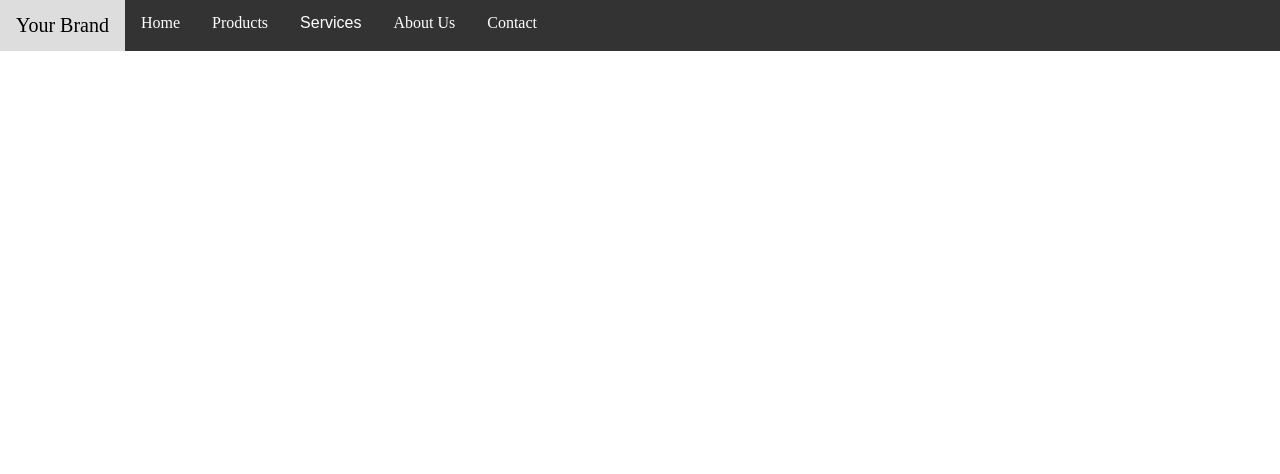
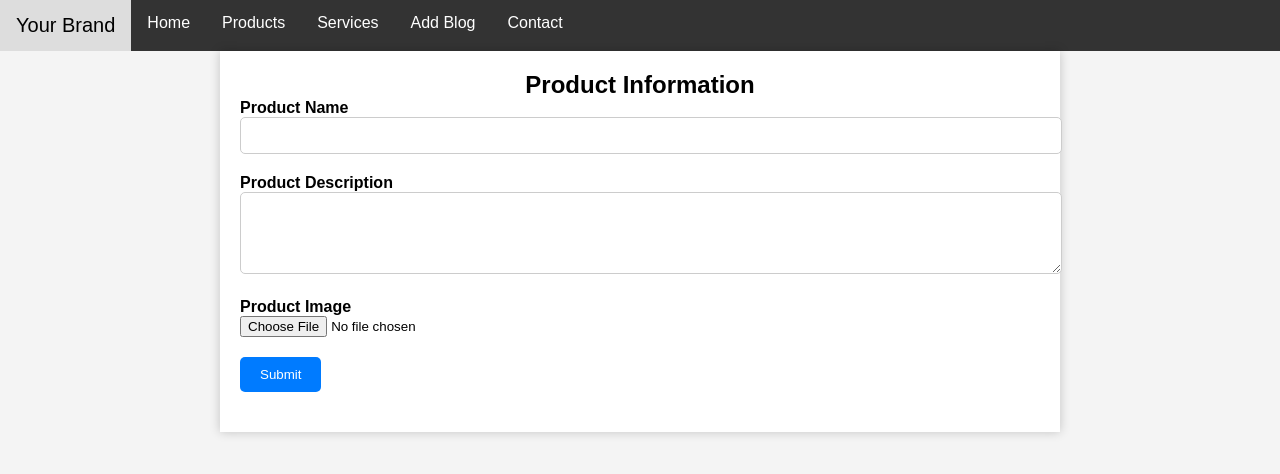
Before and after one commit to aryanpariyarofficial/product-crud, a React (Vite) app: page /add-product in a window 1280 px wide. Shown: the top 474 px of the page. Built offline with nearby package versions, Linux system fonts and the light colour scheme.

Commit message:
some more modification

```diff
--- a/src/App.jsx
+++ b/src/App.jsx
@@ -2,6 +2,7 @@ import './App.css';
 import {BrowserRouter, Route, Routes} from 'react-router-dom'
 import Home from './pages/Home/Home';
 import Navbar from './pages/Navbar/Navbar';
+import AddProduct from './pages/AddProduct/AddProduct';
 
 
 function App() {
@@ -13,6 +14,7 @@ function App() {
      <Navbar/>
      <Routes>
       <Route path='/' element={<Home/>}/>
+      <Route path='/add-product' element={<AddProduct/>}/>
      </Routes>
      </BrowserRouter>
     </>
--- /dev/null
+++ b/src/pages/AddProduct/AddProduct.jsx
@@ -0,0 +1,32 @@
+import React from 'react'
+import './addProduct.css';
+
+const AddProduct = () => {
+  return (
+    <div className="container">
+        <h2>Product Information</h2>
+        <form>
+            <div className="form-group">
+                <label htmlFor="product-name">Product Name</label>
+                <input type="text" id="product-name" name="product-name" required />
+            </div>
+
+            <div className="form-group">
+                <label htmlFor="product-description">Product Description</label>
+                <textarea id="product-description" name="product-description" rows="4" required></textarea>
+            </div>
+
+            <div className="form-group">
+                <label htmlFor="product-image">Product Image</label>
+                <input type="file" id="product-image" name="product-image" accept="image/*" required />
+            </div>
+
+            <div className="form-group">
+                <button type="submit" className="submit-button">Submit</button>
+            </div>
+        </form>
+    </div>
+  )
+}
+
+export default AddProduct;
--- /dev/null
+++ b/src/pages/AddProduct/addProduct.css
@@ -0,0 +1,56 @@
+ /* Basic CSS styling for the form */
+ body {
+    font-family: Arial, sans-serif;
+    background-color: #f4f4f4;
+    margin: 0;
+    padding: 0;
+}
+
+.container {
+    max-width: 800px;
+    margin: 0 auto;
+    padding: 20px;
+    background-color: #fff;
+    box-shadow: 0 0 10px rgba(0, 0, 0, 0.2);
+}
+
+h2 {
+    text-align: center;
+}
+
+.form-group {
+    margin-bottom: 20px;
+}
+
+label {
+    display: block;
+    font-weight: bold;
+}
+
+input[type="text"],
+textarea {
+    width: 100%;
+    padding: 10px;
+    border: 1px solid #ccc;
+    border-radius: 5px;
+}
+
+.product-image {
+    width: 100%;
+    border: 1px solid #ccc;
+    border-radius: 5px;
+    padding: 10px;
+}
+
+.submit-button {
+    background-color: #007BFF;
+    color: #fff;
+    padding: 10px 20px;
+    border: none;
+    border-radius: 5px;
+    cursor: pointer;
+}
+
+.submit-button:hover {
+    background-color: #0056b3;
+}
--- a/src/pages/Home/Home.css
+++ b/src/pages/Home/Home.css
@@ -26,11 +26,11 @@
     padding: 10px;
 }
 .flex{
-    margin: 10px auto;
-    display: grid;
-    /* grid-gap: 1px; */
-    grid-template-columns: 1fr 1fr 1fr;
-    grid-template-rows: 1fr 1fr 1fr ;
+
+    display: flex;
+    justify-content: space-around;
+    flex-wrap: wrap;
+
 
 
 }
--- a/src/pages/Home/Home.jsx
+++ b/src/pages/Home/Home.jsx
@@ -13,7 +13,7 @@ const Home = () => {
         fetchProduct();
     }, []);
     return (
-        <><div className="flex">
+        <div className="flex">
             {
                 products.map((product) => {
                     return (
@@ -31,7 +31,7 @@ const Home = () => {
             }
              </div>
 
-        </>
+
     )
 }
 
--- a/src/pages/Navbar/Navbar.jsx
+++ b/src/pages/Navbar/Navbar.jsx
@@ -3,8 +3,8 @@ import "./Navbar.css"
 const Navbar = () => {
   return (
     <> <div className="navbar">
-    <a className="logo" href="#">Your Brand</a>
-    <a href="#">Home</a>
+    <a className="logo" href='/'>Your Brand</a>
+    <a href="/">Home</a>
     <a href="#">Products</a>
     <div className="dropdown">
         <button className="dropbtn">Services
@@ -16,7 +16,7 @@ const Navbar = () => {
             <a href="#">Service 3</a>
         </div>
     </div>
-    <a href="#">About Us</a>
+    <a href="/add-product">Add Blog</a>
     <a href="#">Contact</a>
 </div>
 </>
```
Also changed, not shown: things.txt (added).
